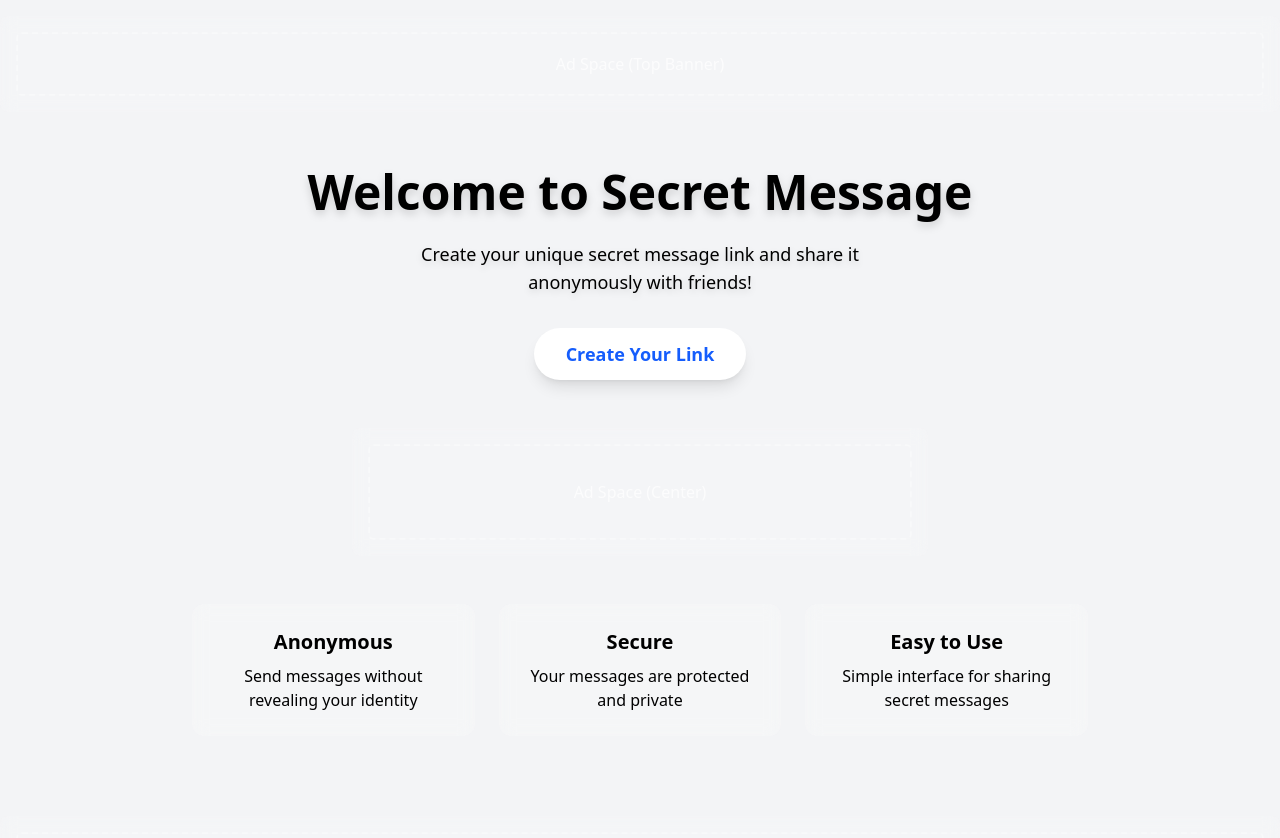
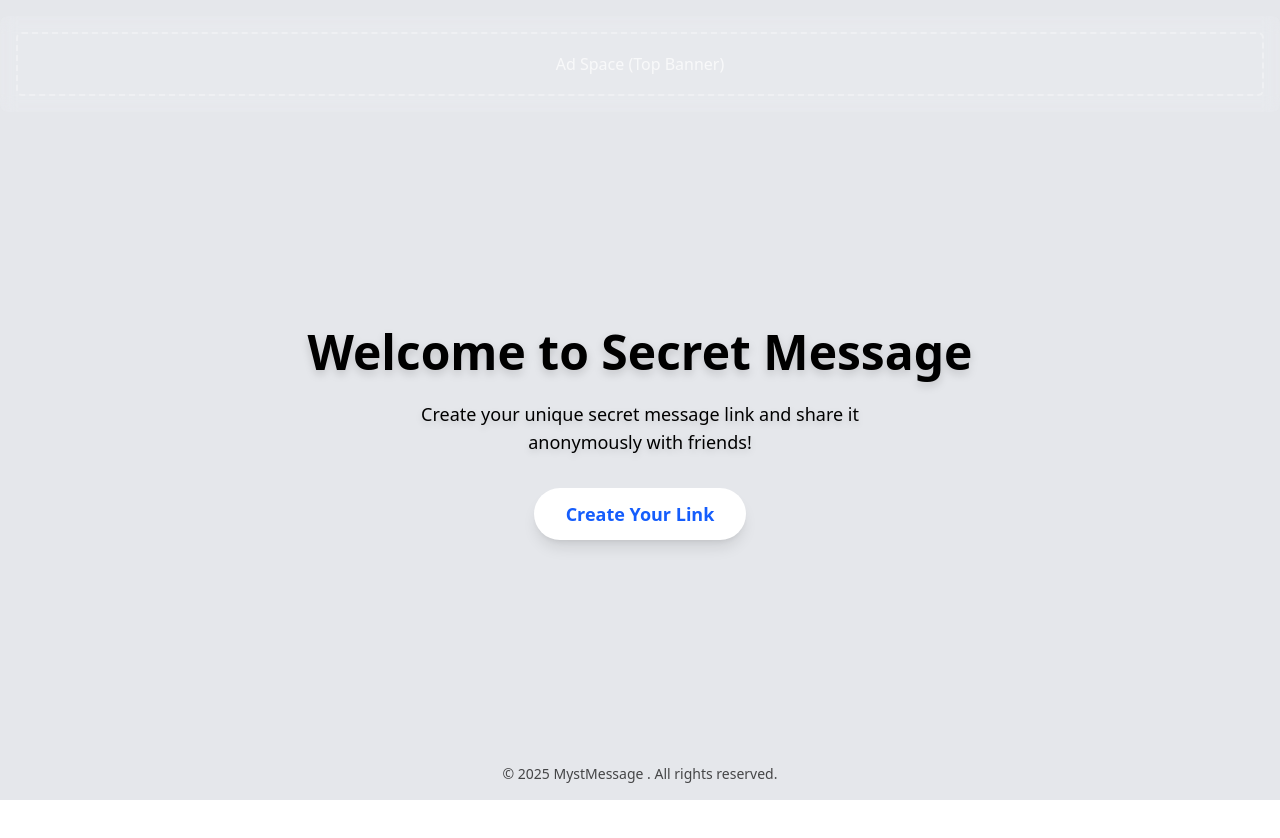
Before and after one commit to SachinnMahapatra/secret-messages, a React (Vite) app in the folder Front-End/: page / in a window 1280 px wide. Shown: the top 838 px of the page. After the commit the page ends 800 px from the top, so only its background shows below. Built offline with nearby package versions, Linux system fonts and the light colour scheme.

Commit message:
ready to deploy backend

```diff
--- a/Front-End/src/pages/Home.jsx
+++ b/Front-End/src/pages/Home.jsx
@@ -1,64 +1,56 @@
+import { useEffect, useState } from "react";
 import { useNavigate } from "react-router-dom";
 
 const Home = () => {
   const navigate = useNavigate();
+  const [generatedId, setGeneratedId] = useState(null);
+
+  useEffect(() => {
+    // ✅ Find if any generated link exists in localStorage
+    const keys = Object.values(localStorage);
+    const generatedKey = keys.find((key) => key.startsWith(""));
+
+    if (generatedKey) {
+      const extractedId = generatedKey.replace("generated-", ""); // Extract the ID
+      setGeneratedId(extractedId);
+    }
+  }, []);
 
   return (
-    <div className="flex flex-col items-center min-h-screen  bg-gray-100">
-      {/* Ad Space - Top Banner */}
+    <div className="flex flex-col items-center min-h-screen bg-gray-200">
       <div className="w-full bg-white/10 backdrop-blur-sm p-4 mb-6 rounded-lg mt-4">
         <div className="h-16 flex items-center justify-center border-2 border-dashed border-white/30 rounded-md">
           <p className="text-white/70">Ad Space (Top Banner)</p>
         </div>
       </div>
 
-      {/* Main Content - Centered */}
       <div className="flex-1 flex flex-col items-center justify-center w-full max-w-4xl text-center py-8">
-        <h1 className="text-5xl font-extrabold mb-6 drop-shadow-lg">Welcome to Secret Message</h1>
+        <h1 className="text-5xl font-extrabold mb-6 drop-shadow-lg">
+          Welcome to Secret Message
+        </h1>
         <p className="text-lg mb-8 max-w-md drop-shadow-md">
           Create your unique secret message link and share it anonymously with friends!
         </p>
         <button
-          className="bg-white text-blue-600 px-8 py-3 rounded-full text-lg font-semibold shadow-lg hover:bg-gray-100 transition-transform transform hover:scale-105 mb-12"
+          className="bg-white text-blue-600 px-8 py-3 rounded-full text-lg font-semibold shadow-lg hover:bg-gray-100 transition-transform transform hover:scale-105 mb-4"
           onClick={() => navigate("/create-link")}
         >
           Create Your Link
         </button>
 
-        {/* Ad Space - Center */}
-        <div className="w-full max-w-xl bg-white/10 backdrop-blur-sm p-4 mb-12 rounded-lg">
-          <div className="h-24 flex items-center justify-center border-2 border-dashed border-white/30 rounded-md">
-            <p className="text-white/70">Ad Space (Center)</p>
-          </div>
-        </div>
-
-        {/* Features Section */}
-        <div className="grid grid-cols-1 md:grid-cols-3 gap-6 w-full max-w-4xl mb-12">
-          <div className="bg-white/20 p-6 rounded-xl backdrop-blur-sm">
-            <h3 className="font-bold text-xl mb-2">Anonymous</h3>
-            <p>Send messages without revealing your identity</p>
-          </div>
-          <div className="bg-white/20 p-6 rounded-xl backdrop-blur-sm">
-            <h3 className="font-bold text-xl mb-2">Secure</h3>
-            <p>Your messages are protected and private</p>
-          </div>
-          <div className="bg-white/20 p-6 rounded-xl backdrop-blur-sm">
-            <h3 className="font-bold text-xl mb-2">Easy to Use</h3>
-            <p>Simple interface for sharing secret messages</p>
-          </div>
-        </div>
+        {/* ✅ "View Messages" button only appears if a generated link exists */}
+        {generatedId && (
+          <button
+            className="mt-4 bg-green-600 text-white px-6 py-3 rounded-lg shadow-md hover:bg-green-700 transition"
+            onClick={() => navigate(`/messages/${generatedId}`)}
+          >
+            View Messages
+          </button>
+        )}
       </div>
 
-      {/* Ad Space - Bottom */}
-      <div className="w-full bg-white/10 backdrop-blur-sm p-4 mb-8 rounded-lg">
-        <div className="h-20 flex items-center justify-center border-2 border-dashed border-white/30 rounded-md">
-          <p className="text-white/70">Ad Space (Bottom Banner)</p>
-        </div>
-      </div>
-
-      {/* Footer */}
-      <footer className="w-full py-4 text-center text-white/70 text-sm">
-        <p>© 2025 Secret Message. All rights reserved.</p>
+      <footer className="w-full py-4 text-center text-black/70 text-sm">
+        <p>© 2025 MystMessage . All rights reserved.</p>
       </footer>
     </div>
   );
```
Also changed, not shown: 1 other file (tests, documents, lock files or other folders).
